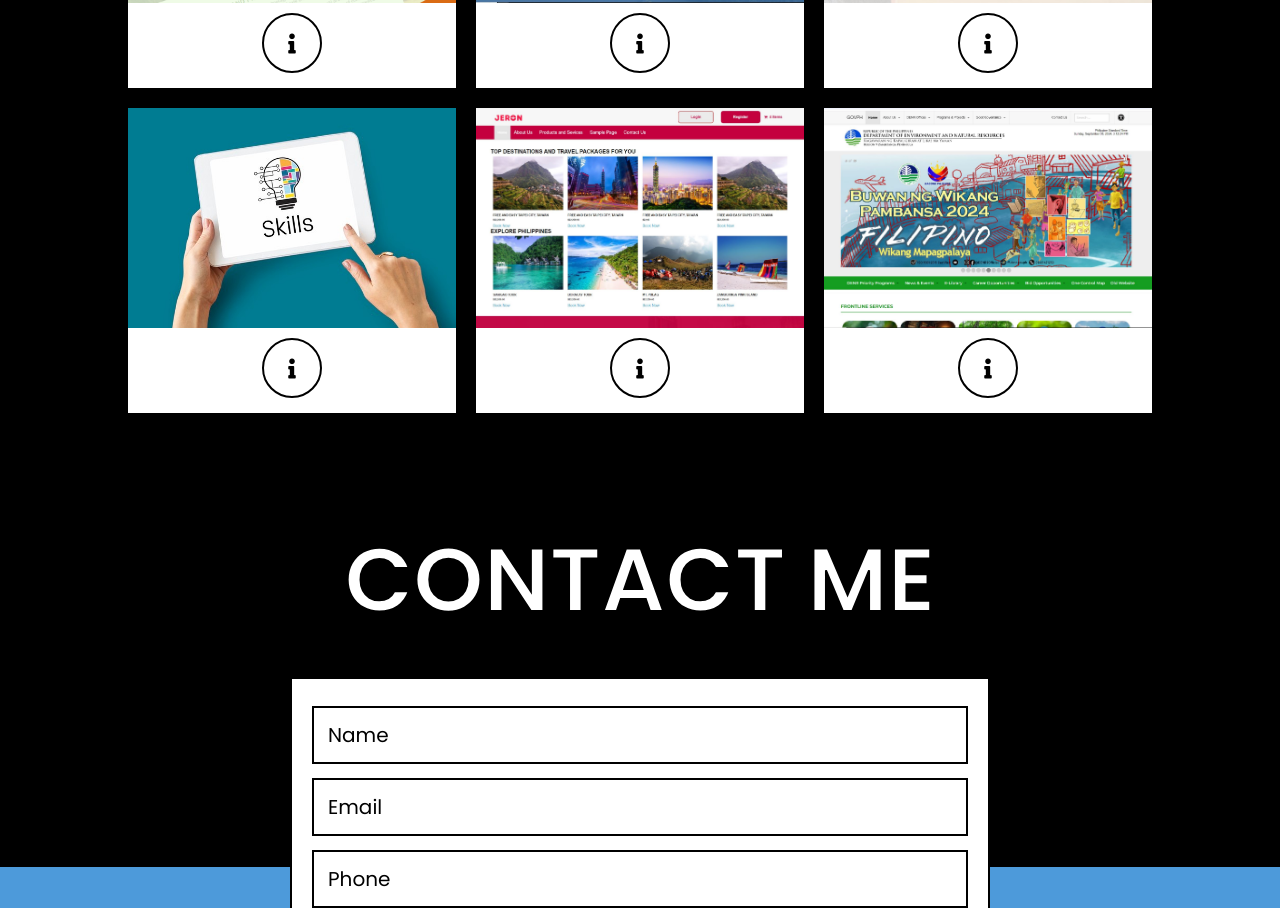
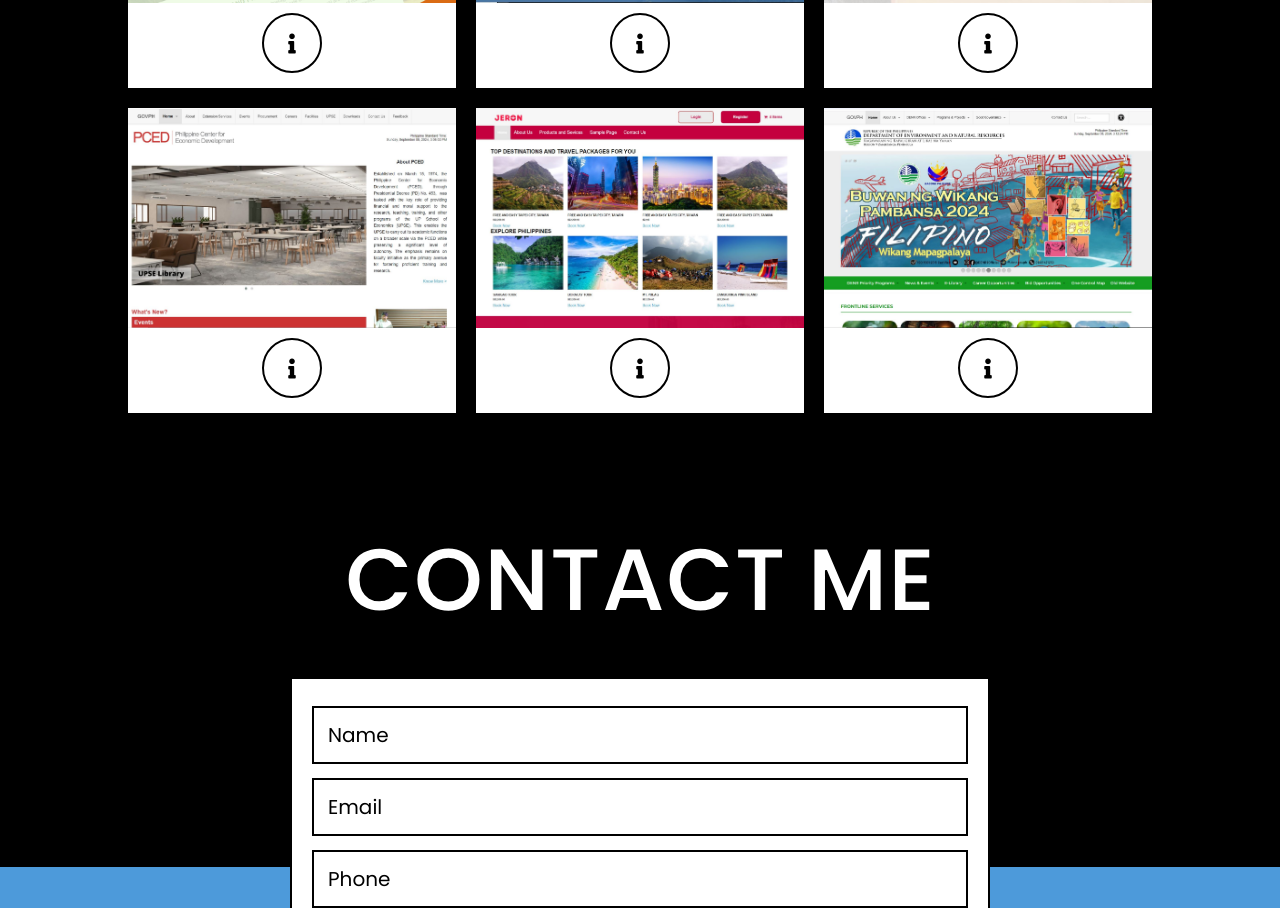
Before and after one commit to ivanlindio/personal-profolio.github.io, a plain HTML site: page index.html in a window 1280 px wide. Shown: the part 4015-4923 px from the top of the page. Drawn offline with Linux system fonts and the light colour scheme.

Commit message:
re update

```diff
--- a/index.html
+++ b/index.html
@@ -222,7 +222,7 @@
             </div>
 
             <div class="box">
-               <img src="images/project-4.jpg" alt="">
+               <img src="images/pced-meta.JPG" alt="">
                <div class="content">
                   <i class="fas fa-info"></i>
                   <h3>Philippine Center for Economic Development CMS</h3>
```
